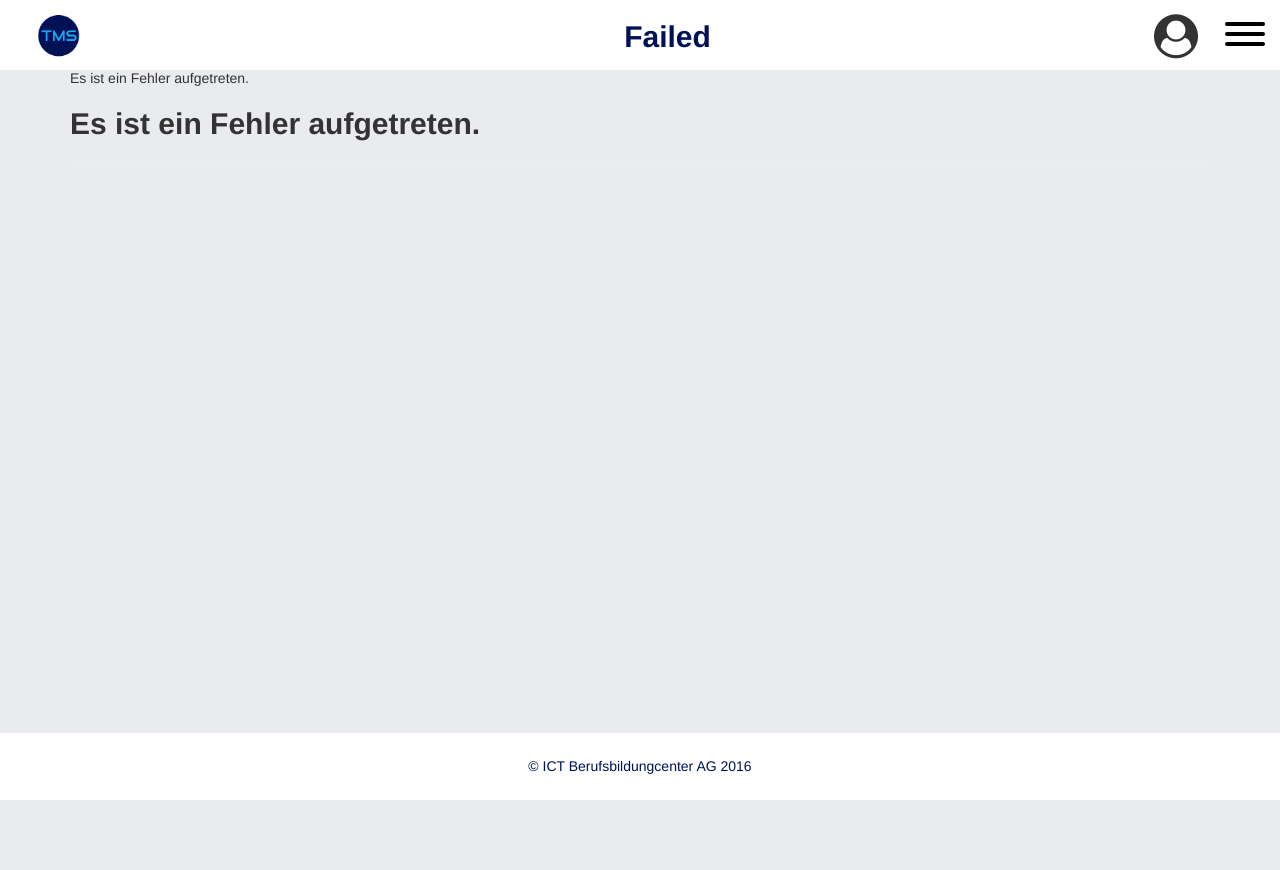
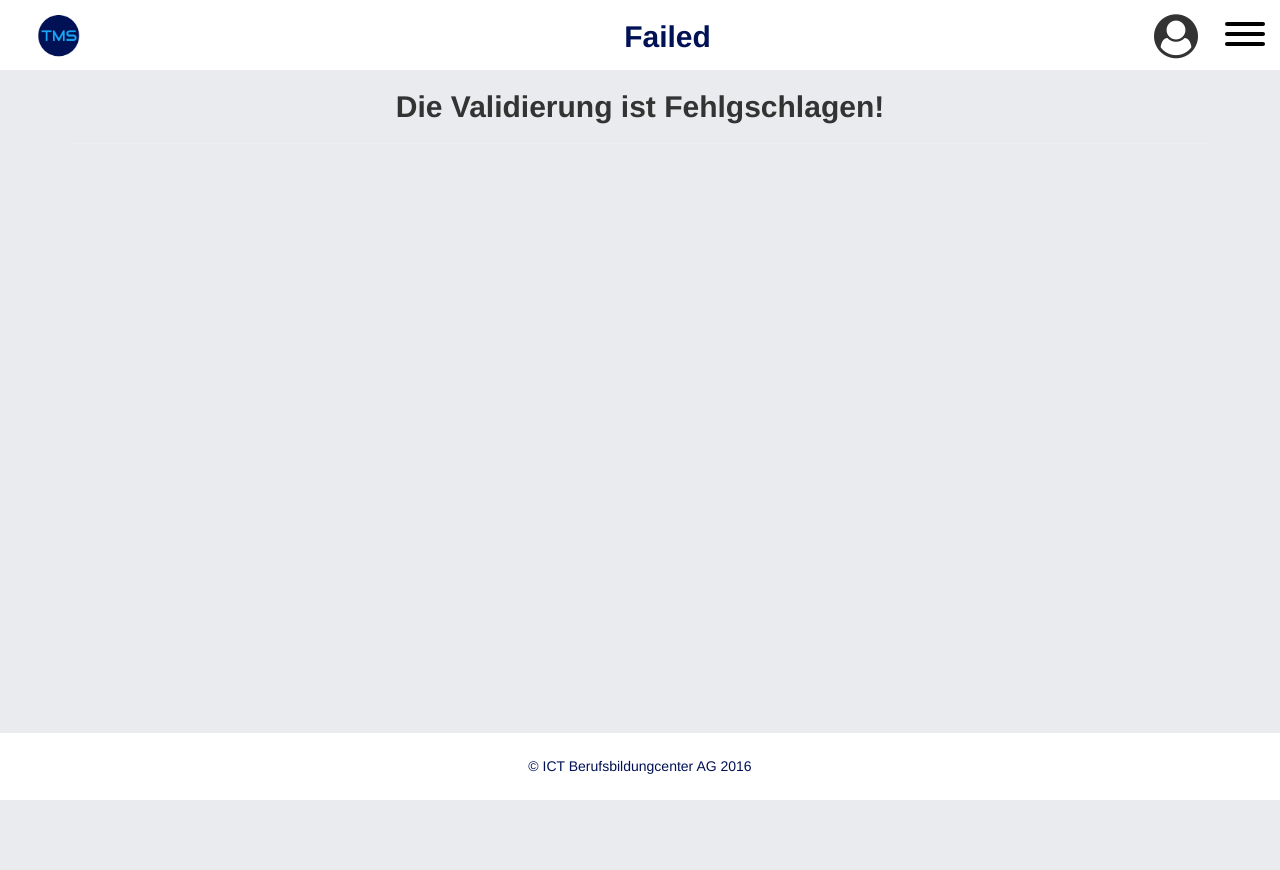
Before and after one commit to Justinio99/TMS, a PHP site: page /user/doCreate in a window 1280 px wide; the page is wider, and only the part inside the window is pictured. Run offline with PHP 8.4, Linux system fonts and the light colour scheme; the visitor is signed in with stand-in values (Sample User, id 1); data that the repository does not hold is empty; a stand-in replaces the project's code that opens the database connection; some libraries are stand-ins or nearby versions.

Commit message:
Validierung, Insert, Logout

```diff
--- a/controller/UserController.php
+++ b/controller/UserController.php
@@ -36,7 +36,7 @@ class UserController
       // Benutzername Validierung
       if (isset($benutzername) && !empty($benutzername))
       {
-        if ($benutzername == $benutzerexist)
+        if ($benutzername != $benutzerexist)
         {
 
         }
--- a/public/css/style.css
+++ b/public/css/style.css
@@ -322,3 +322,14 @@ input:invalid {
 input:valid {
     border-color: green;
 }
+
+/*Ende Input Validierung*/
+
+
+/*ValidierungPage CSS*/
+
+#V-Meldung{
+  text-align: center;
+}
+
+/*Ende ValidierungPage CSS*/
--- a/repository/UserRepository.php
+++ b/repository/UserRepository.php
@@ -47,7 +47,7 @@ class UserRepository extends Repository
 
     public function selectBenutzer($benutzername)
     {
-      $query = "SELECT 'benutzername' from $Tabelle where benutzername = ?";
+      $query = "SELECT 'benutzername' from $this->tableName where benutzername = ?";
 
       $statement = ConnectionHandler::getConnection()->prepare($query);
       $statement->bind_param('s',$benutzername);
--- a/view/ValidierungPage.php
+++ b/view/ValidierungPage.php
@@ -1,4 +1,3 @@
-
-<?= $ausgabe = 'Es ist ein Fehler aufgetreten.' ?>
-
-<h1><?= $ausgabe ?></h1>
+<div id="V-Meldung">
+  <h1><?= $ausgabe ?></h1>
+</div>
--- a/view/header.php
+++ b/view/header.php
@@ -46,9 +46,9 @@
       <a><p><?php
 
         if(empty($user)) {
+          echo 'Bitte Einloggen';
+        } else {
           echo $user;
-        } else {
-          echo 'Bitte Einloggen';
         }?>
       </p></a>
     <a href="/user/logout"><i class="fa fa-sign-out" aria-hidden="true">    Log Out</i></a>
```
